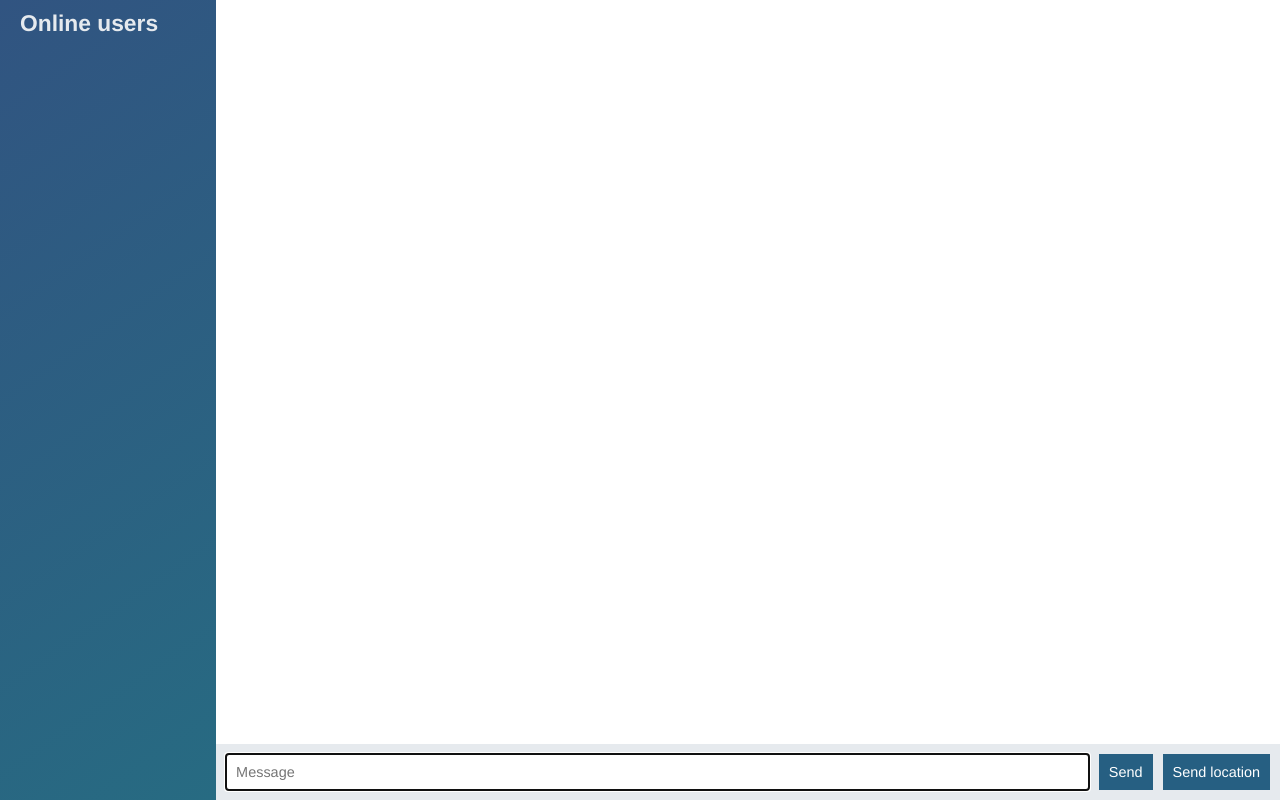
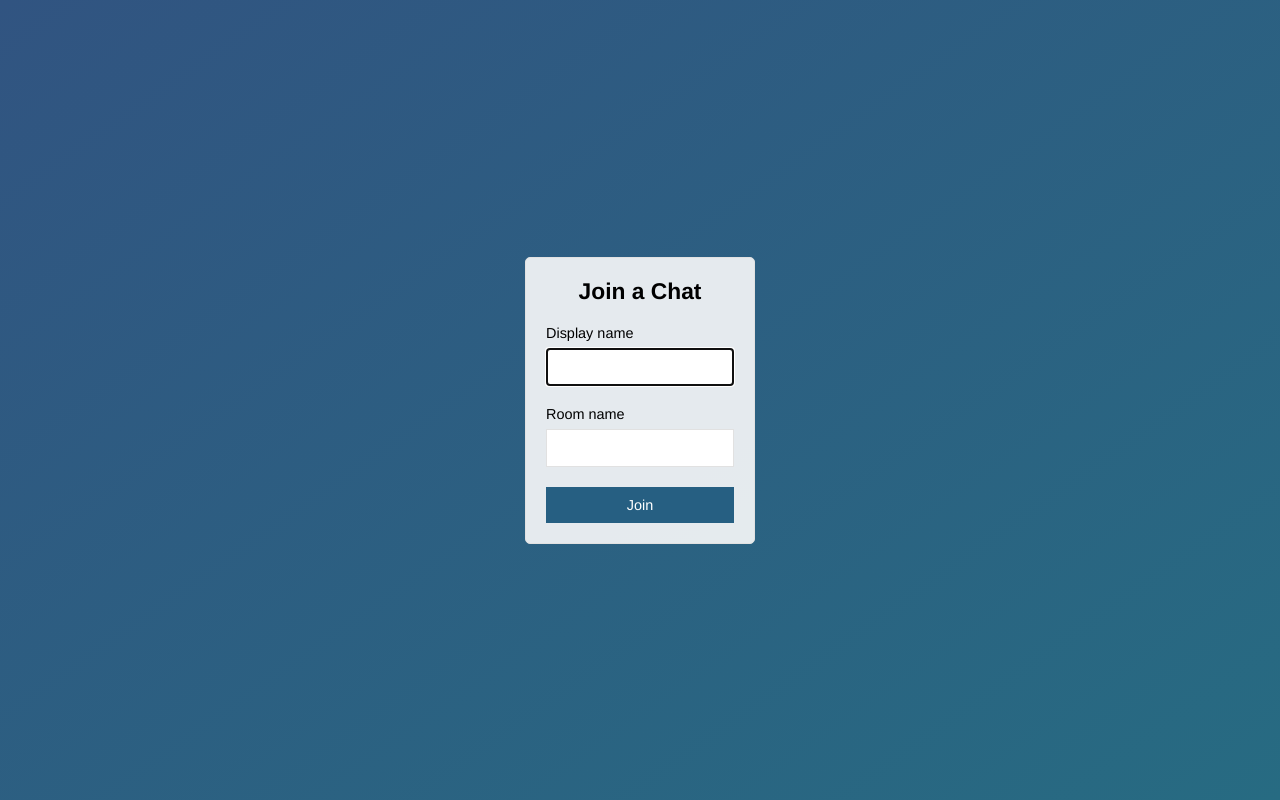
Before and after one commit to nip10/node-chat-app, a website: page public/index.html in a window 1280 px wide. Drawn offline with nearby package versions, Linux system fonts and the light colour scheme; no server answers.

Commit message:
Add join page

```diff
--- a/public/index.html
+++ b/public/index.html
@@ -1,58 +1,29 @@
-<!DOCTYPE html>
-<html lang="en">
+<!DOCTYPE>
+<html>
     <head>
-        <title></title>
-        <meta charset="UTF-8">
+        <meta content="utf-8">
+        <title>Join | ChatApp</title>
         <meta name="viewport" content="width=device-width, initial-scale=1">
         <link rel="stylesheet" href="/css/styles.css">
     </head>
-    <body class="chat">
-
-        <div class="chat__sidebar">
-            <h3>Online users</h3>
-            <div id="users"></div>
+    <body class="centered-form">
+        <div class="centered-form__form">
+            <form action="/chat.html">
+                <div class="form-field">
+                    <h3>Join a Chat</h3>
+                </div>
+                <div class="form-field">
+                    <label>Display name</label>
+                    <input type="text" name="name" autofocus>
+                </div>
+                <div class="form-field">
+                    <label>Room name</label>
+                    <input type="text" name ="room">
+                </div>
+                <div class="form-field">
+                    <button>Join</button>
+                </div>
+            </form>
         </div>
-
-        <div class="chat__main">
-            <ol id="messages" class="chat__messages"></ol>
-
-            <div class="chat__footer">
-                <form id="message-form">
-                    <input type="text" name="message" placeholder="Message" autofocus autocomplete="off"/>
-                    <button>Send</button>
-                </form>
-                <button id="send-location">Send location</button>
-            </div>
-        </div>
-
-        <script id="message-template" type="text/template">
-            <li class="message">
-                <div class="message__title">
-                    <h4>{{from}}</h4>
-                    <span>{{createdAt}}</span>
-                </div>
-                <div class="message__body">
-                    <p>{{text}}</p>
-                </div>
-            </li>
-        </script>
-
-        <script id="location-message-template" type="text/template">
-            <li class="message">
-                <div class="message__title">
-                    <h4>{{from}}</h4>
-                    <span>{{createdAt}}</span>
-                </div>
-                <div class="message__body">
-                    <p><a href="{{url}}" target="_blank">My current location</a></p>
-                </div>
-            </li>
-        </script>
-
-        <script src="/socket.io/socket.io.js"></script>
-        <script src="/js/libs/jquery-3.1.1.min.js"></script>
-        <script src="/js/libs/moment.js"></script>
-        <script src="/js/libs/mustache.js"></script>
-        <script src="/js/index.js"></script>
     </body>
 </html>
```
Also changed, not shown: public/chat.html (added, +58 -0 lines), public/js/chat.js (renamed from public/js/index.js).
